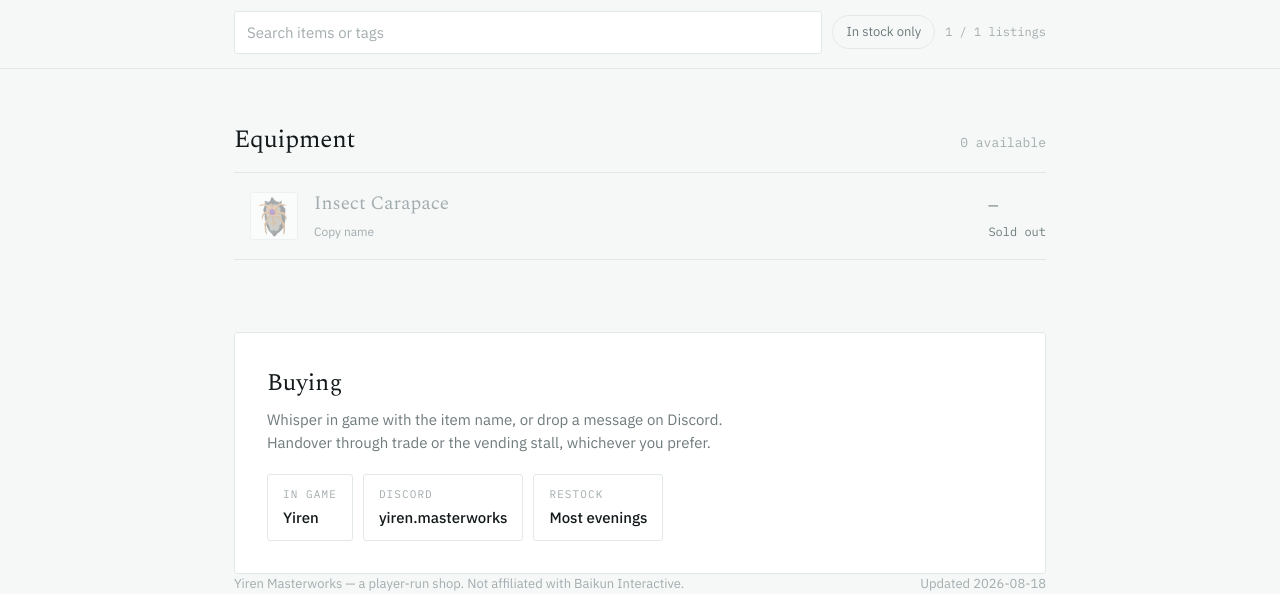
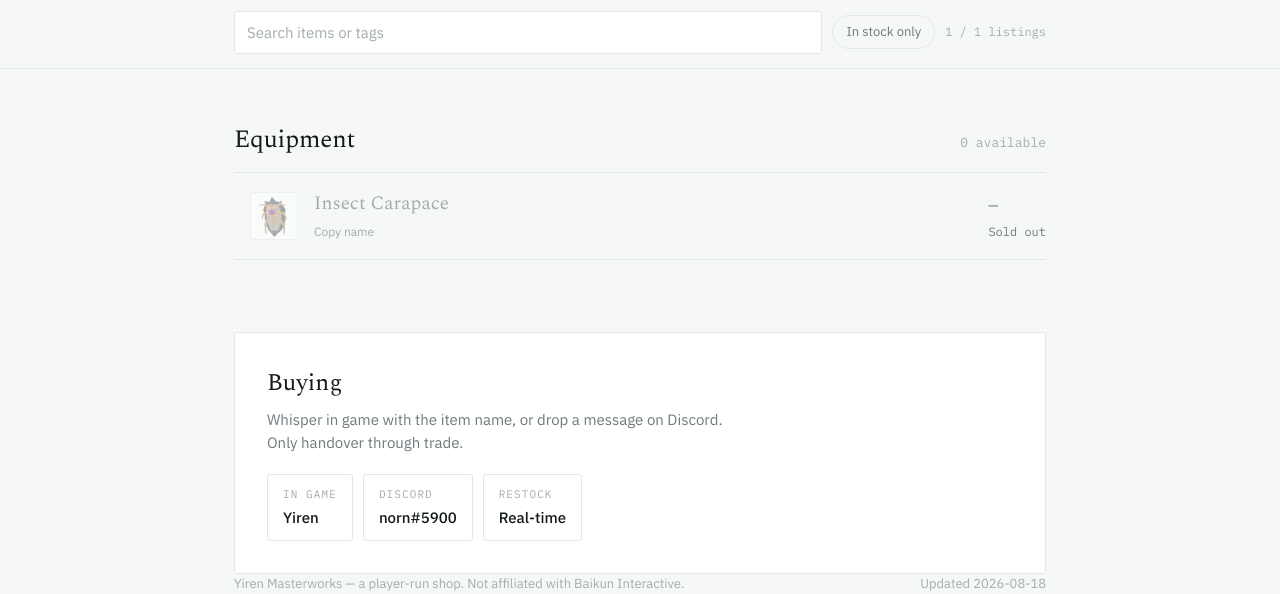
Before and after one commit to machinaesper/yiren, a plain HTML site: page index.html in a window 1280 px wide. Shown: the part 271-865 px from the top of the page. Drawn offline with nearby package versions, Linux system fonts and the light colour scheme.

Commit message:
Update index.html

```diff
--- a/index.html
+++ b/index.html
@@ -4,7 +4,7 @@
 <meta charset="utf-8">
 <meta name="viewport" content="width=device-width, initial-scale=1">
 <title>Yiren Masterworks — SpiritVale</title>
-<meta name="description" content="Gear, cards, artifacts and grimoires from across Nevaris. Priced in gold, restocked as we farm.">
+<meta name="description" content="Gear, cards, artifacts and grimoires from across Nevaris. Priced in game currency only, restocked as we farm.">
 <link rel="preconnect" href="https://fonts.googleapis.com">
 <link rel="preconnect" href="https://fonts.gstatic.com" crossorigin>
 <link href="https://fonts.googleapis.com/css2?family=Spectral:wght@200;300;400&family=IBM+Plex+Sans:wght@400;500&family=IBM+Plex+Mono:wght@400;500&family=Noto+Sans+Thai:wght@400;500&display=swap" rel="stylesheet">
@@ -109,11 +109,11 @@ footer{padding:40px 0 64px;color:var(--gone);font-size:13px;display:flex;justify
 
 <section class="order">
   <h2>Buying</h2>
-  <p>Whisper in game with the item name, or drop a message on Discord. Handover through trade or the vending stall, whichever you prefer.</p>
+  <p>Whisper in game with the item name, or drop a message on Discord. Only handover through trade.</p>
   <div class="channels">
     <div class="channel"><span>In game</span><b>Yiren</b></div>
-    <div class="channel"><span>Discord</span><b>yiren.masterworks</b></div>
-    <div class="channel"><span>Restock</span><b>Most evenings</b></div>
+    <div class="channel"><span>Discord</span><b>norn#5900</b></div>
+    <div class="channel"><span>Restock</span><b>Real-time</b></div>
   </div>
 </section>
 
```
